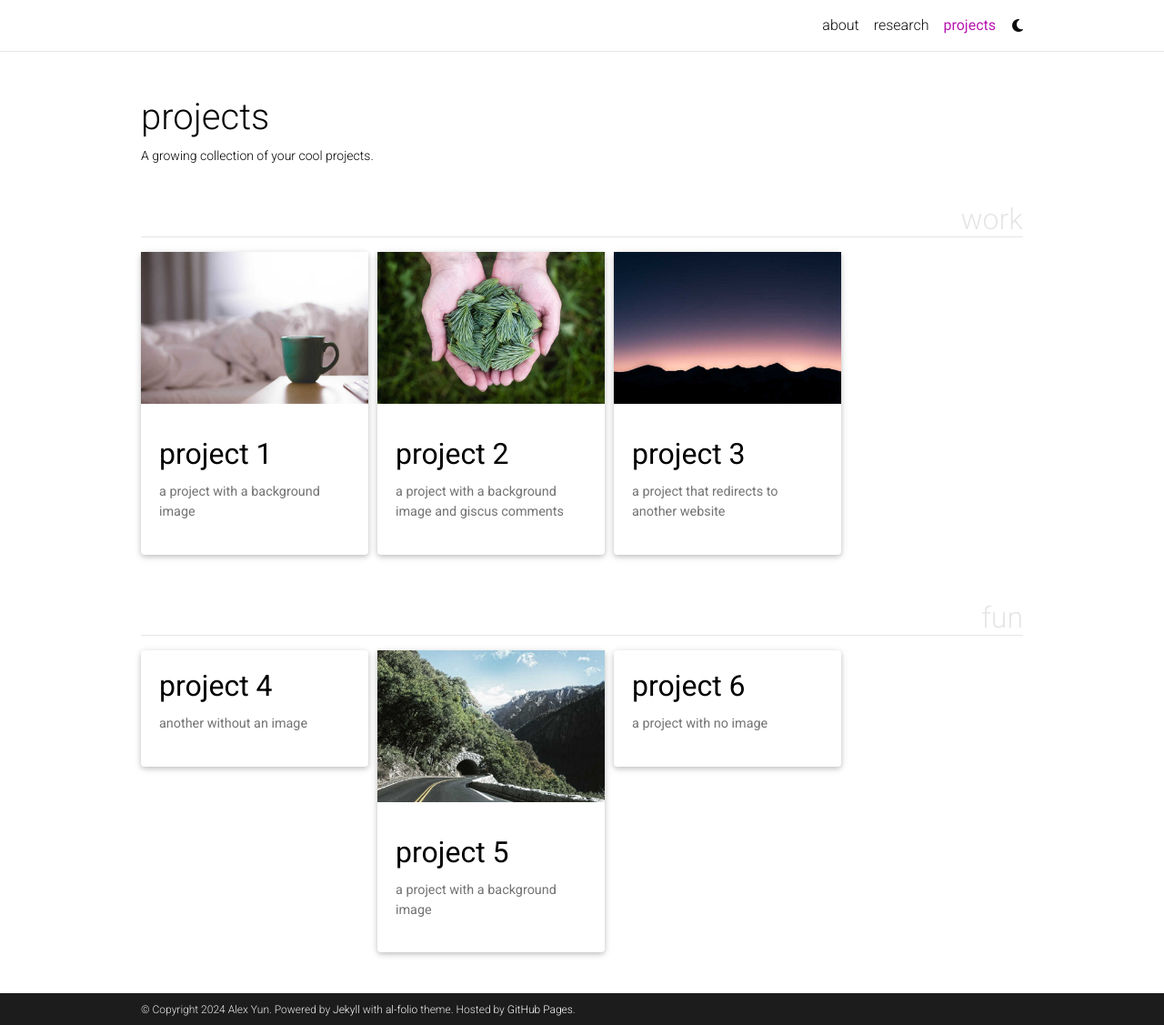
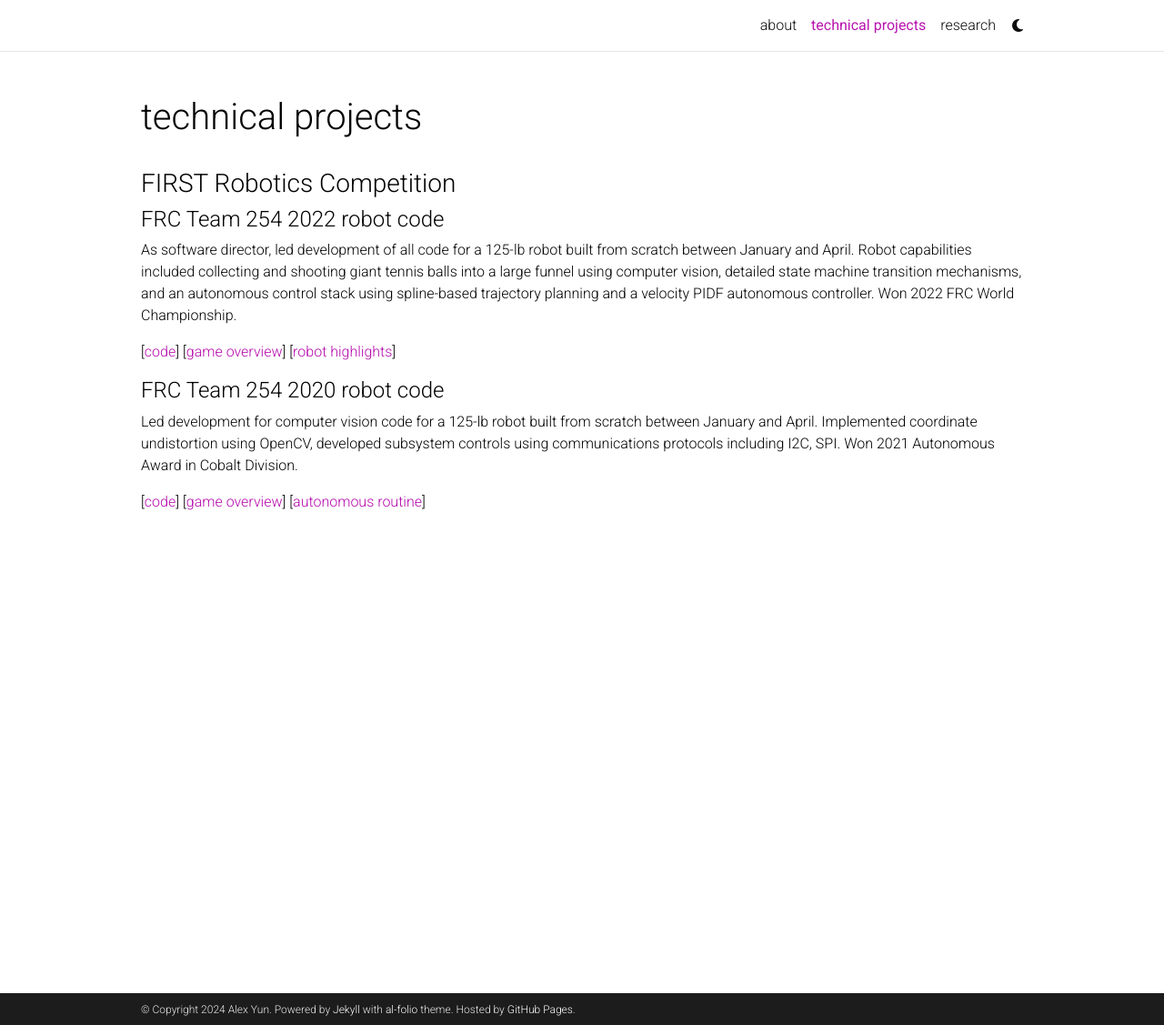
Before and after one commit to killershrimp/killershrimp.github.io, a Jekyll site: the page built from _pages/projects.md, in a window 1280 px wide and 1127 px high. Shown: the whole window at 91% size. Built offline with Jekyll 4.4.1, drawn with Linux system fonts in a browser that asks for light colours; full-size pictures stand in for the smaller copies a plugin makes; comment, search, counter and statistics services are not loaded; a style sheet for code colours, icons or effects is not loaded.

Commit message:
add technical projects page

```diff
--- a/_pages/projects.md
+++ b/_pages/projects.md
@@ -1,58 +1,18 @@
 ---
 layout: page
-title: projects
+title: technical projects
 permalink: /projects/
-description: A growing collection of your cool projects.
 nav: true
-nav_order: 3
-display_categories: [work, fun]
 horizontal: false
 ---
 
-<!-- pages/projects.md -->
-<div class="projects">
-{%- if site.enable_project_categories and page.display_categories %}
-  <!-- Display categorized projects -->
-  {%- for category in page.display_categories %}
-  <h2 class="category">{{ category }}</h2>
-  {%- assign categorized_projects = site.projects | where: "category", category -%}
-  {%- assign sorted_projects = categorized_projects | sort: "importance" %}
-  <!-- Generate cards for each project -->
-  {% if page.horizontal -%}
-  <div class="container">
-    <div class="row row-cols-2">
-    {%- for project in sorted_projects -%}
-      {% include projects_horizontal.html %}
-    {%- endfor %}
-    </div>
-  </div>
-  {%- else -%}
-  <div class="grid">
-    {%- for project in sorted_projects -%}
-      {% include projects.html %}
-    {%- endfor %}
-  </div>
-  {%- endif -%}
-  {% endfor %}
+### FIRST Robotics Competition
+#### FRC Team 254 2022 robot code
+As software director, led development of all code for a 125-lb robot built from scratch between January and April. Robot capabilities included collecting and shooting giant tennis balls into a large funnel using computer vision, detailed state machine transition mechanisms, and an autonomous control stack using spline-based trajectory planning and a velocity PIDF autonomous controller. Won 2022 FRC World Championship.
 
-{%- else -%}
-<!-- Display projects without categories -->
-  {%- assign sorted_projects = site.projects | sort: "importance" -%}
-  <!-- Generate cards for each project -->
-  {% if page.horizontal -%}
-  <div class="container">
-    <div class="row row-cols-2">
-    {%- for project in sorted_projects -%}
-      {% include projects_horizontal.html %}
-    {%- endfor %}
-    </div>
-  </div>
-  {%- else -%}
-  <div class="grid">
-    {%- for project in sorted_projects -%}
-      {% include projects.html %}
-    {%- endfor %}
-  </div>
-  {%- endif -%}
-{%- endif -%}
-</div>
+\[[code](https://github.com/team254/FRC-2022-Public)\] \[[game overview](https://www.youtube.com/watch?v=LgniEjI9cCM)\] \[[robot highlights](https://www.youtube.com/watch?v=onkTq9ga6Xc)\]
+
+#### FRC Team 254 2020 robot code
+Led development for computer vision code for a 125-lb robot built from scratch between January and April. Implemented coordinate undistortion using OpenCV, developed subsystem controls using communications protocols including I2C, SPI. Won 2021 Autonomous Award in Cobalt Division.
+
+\[[code](https://github.com/team254/FRC-2020-Public)\] \[[game overview](https://www.youtube.com/watch?v=gmiYWTmFRVE)\] \[[autonomous routine](https://drive.google.com/file/d/1Pmd-DNlm_jqsoJklF0-THUhCljFl6rzM/view?usp=sharing)\]
```
